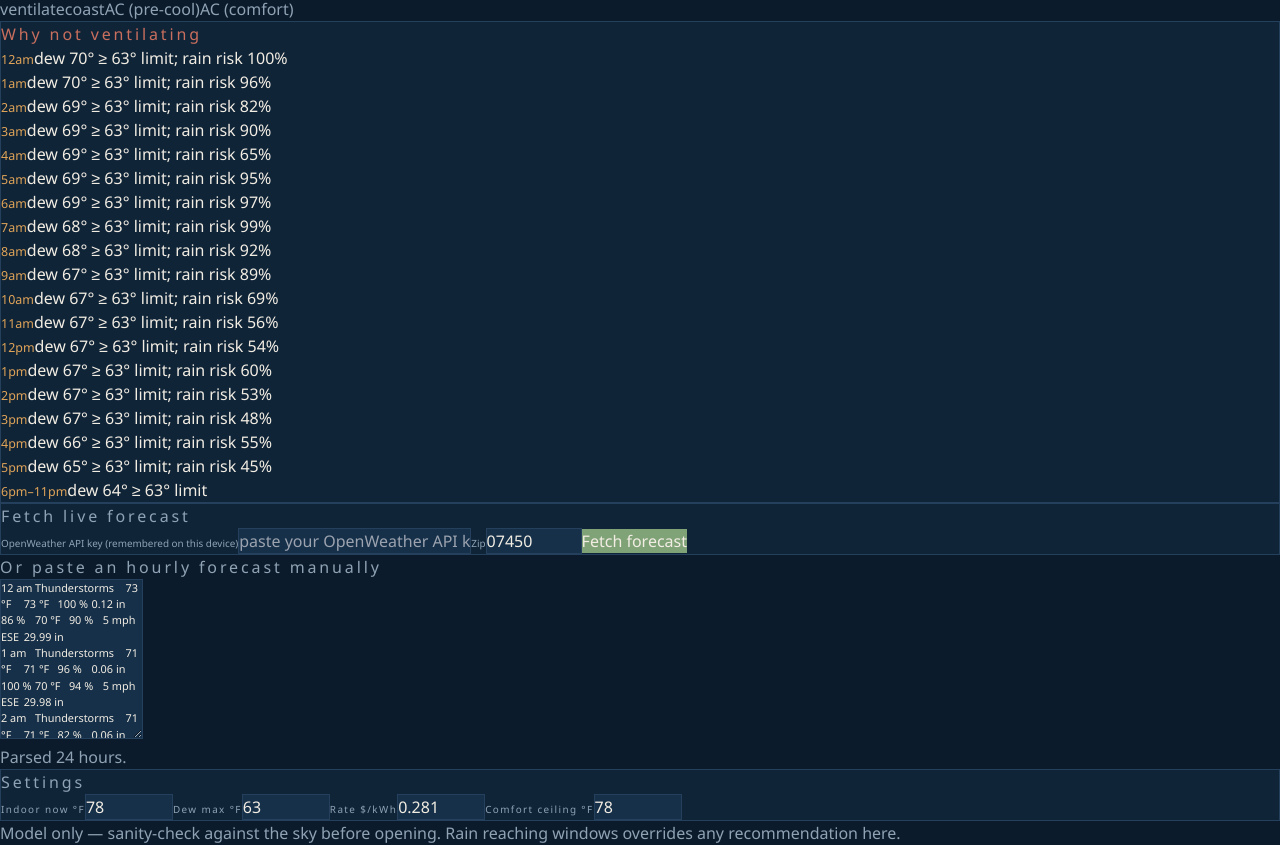
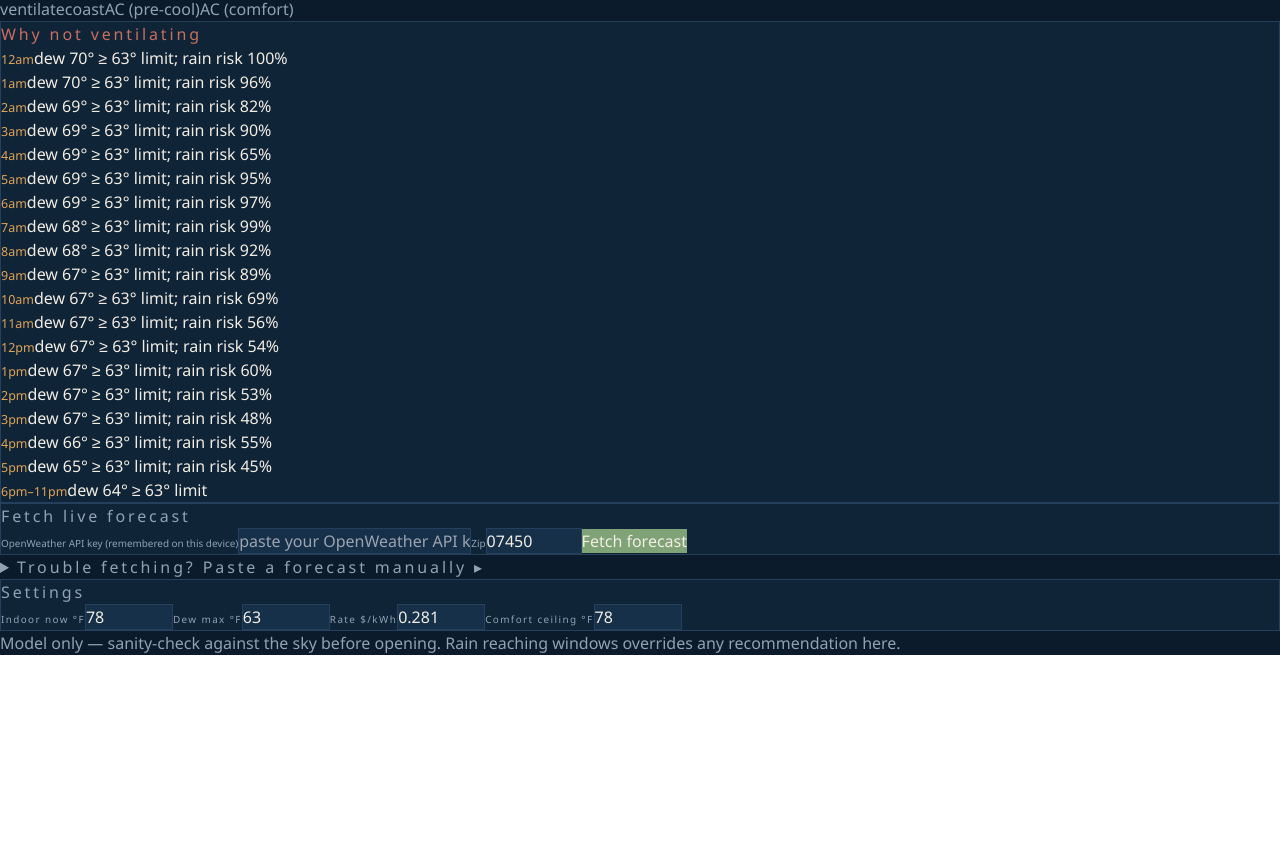
Before and after one commit to aurynox27-cloud/aurynox-planner, a React (Vite) app: page / in a window 1280 px wide. Shown: the part 560-1405 px from the top of the page. After the commit the page ends 1215 px from the top, so only its background shows below. Built offline with nearby package versions, Linux system fonts and the light colour scheme.

Commit message:
Update AC mode handling and improve UI elements

```diff
--- a/src/App.jsx
+++ b/src/App.jsx
@@ -217,7 +217,7 @@ function simulate(rows, params) {
     if (active && mode[idx] === "sealed" && elig[idx] && r.outdoor >= temp[idx]) {
       reasons.push(`outside (${r.outdoor}°) not cooler than inside (${temp[idx].toFixed(0)}°)`);
     }
-    if (active && mode[idx] === "ac") reasons.push(`would exceed ${ceiling}° comfort ceiling — AC engaged`);
+    if (active && mode[idx] === "ac-precool") reasons.push(`set AC to ${temp[idx].toFixed(0)}°F — pre-cooling ahead of peak (${peakStart}:00–${peakEnd}:00)`);
     if (active && mode[idx] === "ac-precool") reasons.push(`pre-cooling ahead of peak window (${peakStart}:00–${peakEnd}:00)`);
     return {
       label: r.label, hour: r.hour, outdoor: r.outdoor, dew: r.dew, precip: r.precip,
@@ -628,10 +628,10 @@ export default function AurynoxNightPlanner() {
           )}
         </div>
 
-        <div className="mb-6">
-          <div className="uppercase text-xs mb-2" style={{ color: PALETTE.dim, letterSpacing: "0.18em" }}>
-            Or paste an hourly forecast manually
-          </div>
+        <details open={!simpleMode} className="mb-6">
+          <summary className="uppercase text-xs mb-2 cursor-pointer" style={{ color: PALETTE.dim, letterSpacing: "0.18em" }}>
+            {simpleMode ? "Trouble fetching? Paste a forecast manually ▸" : "Or paste an hourly forecast manually"}
+          </summary>
           <textarea
             value={raw}
             onChange={(e) => setRaw(e.target.value)}
@@ -642,7 +642,7 @@ export default function AurynoxNightPlanner() {
           <div className="text-xs mt-1" style={{ color: PALETTE.dim }}>
             Parsed {rows.length} hours.
           </div>
-        </div>
+        </details>
 
         <div className="mb-6 rounded-xl p-4" style={{ background: PALETTE.panel, border: `1px solid ${PALETTE.line}` }}>
           <div className="uppercase text-xs mb-3" style={{ color: PALETTE.dim, letterSpacing: "0.18em" }}>
```
